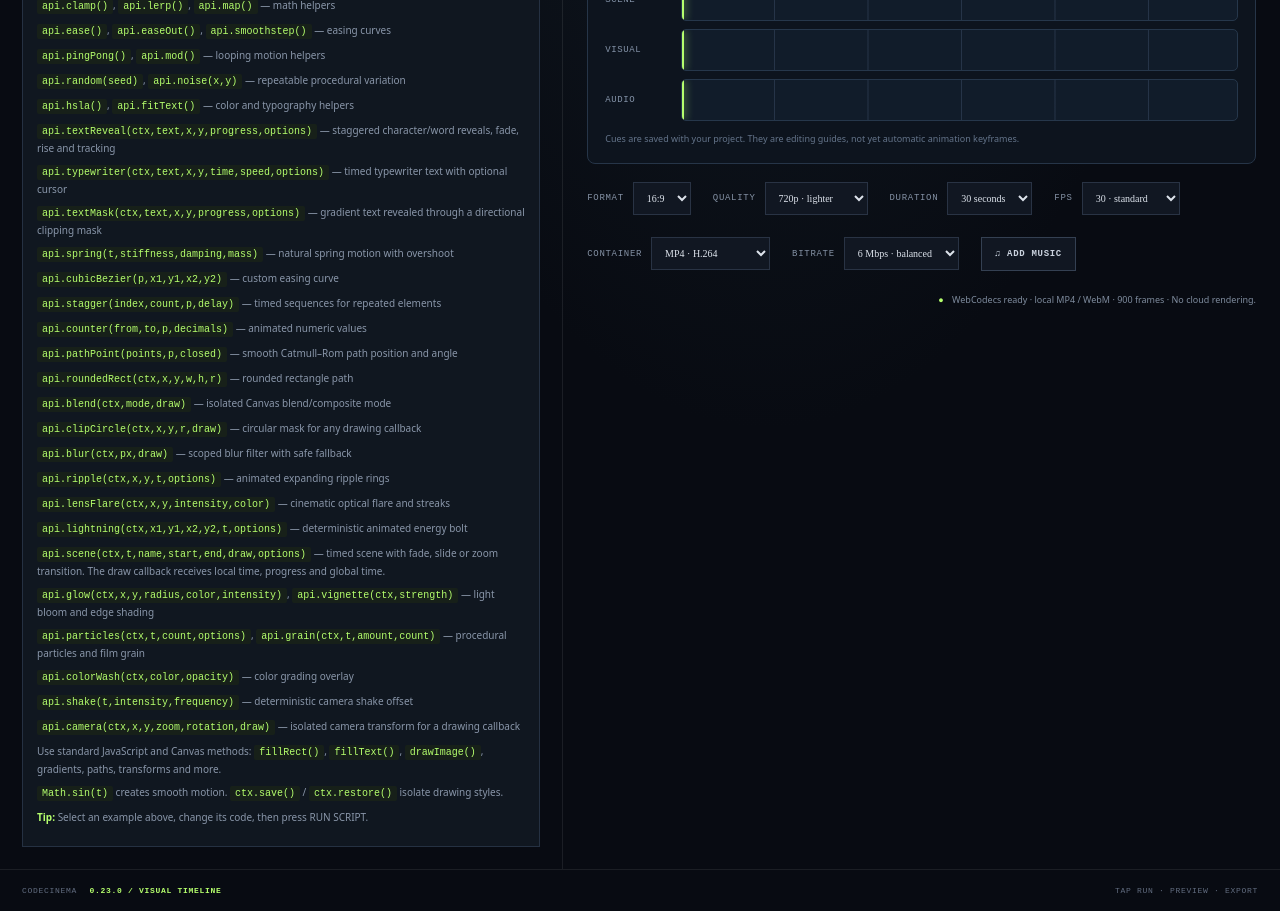
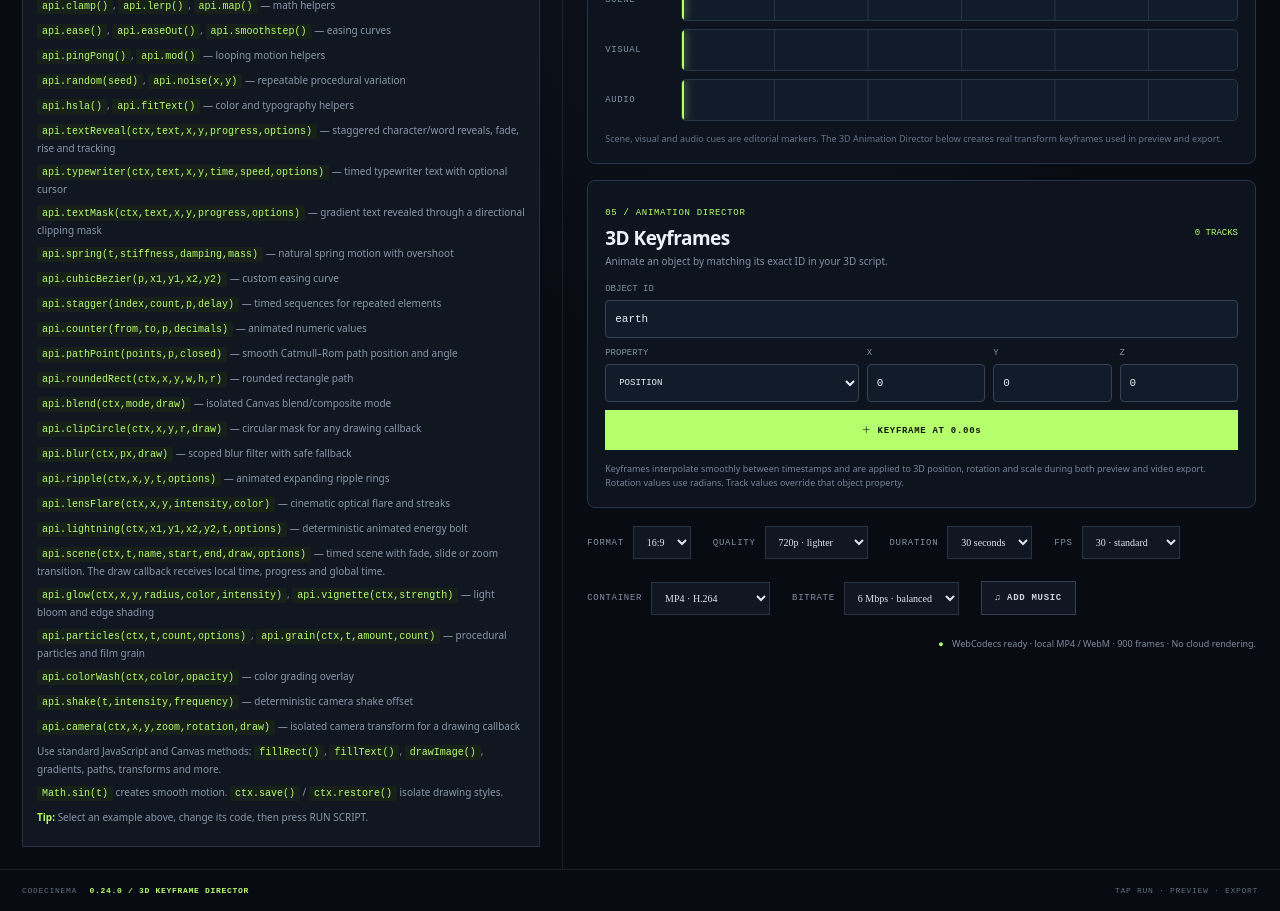
Before and after one commit to justaskaspire/CODECINEMA, a React (Vite) app: page / in a window 1280 px wide. Shown: the part 820-1731 px from the top of the page. Built offline with nearby package versions, Linux system fonts and the light colour scheme.

Commit message:
CODECINEMA v0.24 — Visual 3D Keyframe Director
* Add visual 3D keyframe editor for v0.24

* Style mobile-friendly 3D keyframe director

* Document visual 3D keyframe director

* Fix keyframe value typing in project import and UI

* Fix imported visual keyframe array typing

```diff
--- a/src/App.tsx
+++ b/src/App.tsx
@@ -298,6 +298,8 @@ api.scene(ctx, t, "FINALE", 10, 15, (local, progress) => {
 
 type TimelineTrack = "SCENE" | "VISUAL" | "AUDIO";
 type TimelineMarker = { id: string; time: number; track: TimelineTrack; label: string };
+type VisualTransformProperty = "position" | "rotation" | "scale";
+type VisualKeyframeTrack = { id: string; objectId: string; property: VisualTransformProperty; frames: AnimationKeyframe[] };
 type TrackValue = number | number[];
 type AnimationKeyframe = { time: number; value: TrackValue; ease?: "linear" | "smooth" | "in" | "out" | "hold" };
 const sampleAnimationTrack = (time: number, frames: AnimationKeyframe[], defaultEase: "linear" | "smooth" | "in" | "out" = "smooth"): TrackValue => {
@@ -320,8 +322,21 @@ const sampleAnimationTrack = (time: number, frames: AnimationKeyframe[], default
   return p < 1 ? a : b;
 };
 
+let activeVisualTracks: VisualKeyframeTrack[] = [];
+
 const api = {
-  render3D: (ctx: CanvasRenderingContext2D, time: number, width: number, height: number, config: ThreeSceneConfig = {}) => threeSceneRenderer.render(ctx,time,width,height,config),
+  render3D: (ctx: CanvasRenderingContext2D, time: number, width: number, height: number, config: ThreeSceneConfig = {}) => {
+    const objects = (config.objects ?? []).map(object => {
+      const animated = { ...object };
+      for (const track of activeVisualTracks) {
+        if (track.objectId !== object.id) continue;
+        const value = sampleAnimationTrack(time, track.frames);
+        if (Array.isArray(value) && value.length === 3) animated[track.property] = value as [number, number, number];
+      }
+      return animated;
+    });
+    threeSceneRenderer.render(ctx,time,width,height,{ ...config, objects });
+  },
   // Keyframe tracks return a number or vector at any exact timeline time.
   track: (time: number, frames: AnimationKeyframe[], easing: "linear" | "smooth" | "in" | "out" = "smooth") => sampleAnimationTrack(time, frames, easing),
   // Deterministic XZ orbit helper for planets, cameras and moving props.
@@ -644,6 +659,11 @@ export default function App() {
   const [historyState, setHistoryState] = useState({ canUndo: false, canRedo: false });
   const [timelineTrack, setTimelineTrack] = useState<TimelineTrack>("SCENE");
   const [timelineMarkers, setTimelineMarkers] = useState<TimelineMarker[]>(() => { try { const saved = JSON.parse(localStorage.getItem("codec-2026-timeline") || "[]"); return Array.isArray(saved) ? saved.filter((m: any) => m && typeof m.id === "string" && Number.isFinite(m.time) && ["SCENE","VISUAL","AUDIO"].includes(m.track) && typeof m.label === "string") : []; } catch { return []; } });
+  const [visualTracks, setVisualTracks] = useState<VisualKeyframeTrack[]>(() => { try { const saved = JSON.parse(localStorage.getItem("codec-2026-visual-tracks") || "[]"); return Array.isArray(saved) ? saved.filter((track: any) => track && typeof track.id === "string" && typeof track.objectId === "string" && ["position","rotation","scale"].includes(track.property) && Array.isArray(track.frames)).map((track: any) => ({ ...track, frames: track.frames.filter((frame: any) => frame && Number.isFinite(frame.time) && Array.isArray(frame.value) && frame.value.length === 3 && frame.value.every((v: any) => Number.isFinite(v))).map((frame: any) => ({ ...frame, value: (frame.value as number[]).map(Number) })) })) : []; } catch { return []; } });
+  const [objectIdInput, setObjectIdInput] = useState("earth");
+  const [propertyInput, setPropertyInput] = useState<VisualTransformProperty>("position");
+  const [transformInput, setTransformInput] = useState<[number, number, number]>([0, 0, 0]);
+  activeVisualTracks = visualTracks;
   const editorRef = useRef<HTMLTextAreaElement>(null);
   const historyRef = useRef<string[]>([code]);
   const historyIndexRef = useRef(0);
@@ -692,9 +712,21 @@ export default function App() {
     window.alert("To install CODECINEMA:\\n1. Open this page in Chrome.\\n2. Tap the ⋮ menu.\\n3. Choose Install app (or Add to Home screen).\\n4. Confirm Install.");
   };
 
-  useEffect(() => { codeRef.current = code; try { localStorage.setItem("codec-2026-script", code); localStorage.setItem("codec-2026-project-name", projectName); localStorage.setItem("codec-2026-timeline", JSON.stringify(timelineMarkers)); } catch { /* storage may be unavailable */ } }, [code, projectName, timelineMarkers]);
+  useEffect(() => { codeRef.current = code; try { localStorage.setItem("codec-2026-script", code); localStorage.setItem("codec-2026-project-name", projectName); localStorage.setItem("codec-2026-timeline", JSON.stringify(timelineMarkers)); localStorage.setItem("codec-2026-visual-tracks", JSON.stringify(visualTracks)); } catch { /* storage may be unavailable */ } }, [code, projectName, timelineMarkers, visualTracks]);
   const addTimelineMarker = () => { const count = timelineMarkers.filter(item => item.track === timelineTrack).length + 1; const label = (timelineTrack === "SCENE" ? "Scene " : timelineTrack === "VISUAL" ? "Visual " : "Audio ") + count; const marker: TimelineMarker = { id: String(Date.now()) + Math.random().toString(36).slice(2,7), time: Math.max(0, Math.min(duration, elapsedRef.current)), track: timelineTrack, label }; setTimelineMarkers(items => [...items, marker].sort((x,y) => x.time-y.time)); setStatus("TIMELINE CUE ADDED"); };
   const scrubTo = (time: number) => { const value = Math.max(0, Math.min(duration, time)); elapsedRef.current = value; setElapsed(value); setRunning(false); drawFrame(value); setStatus("TIMELINE SCRUBBING"); };
+  const addVisualKeyframe = () => {
+    const objectId = objectIdInput.trim();
+    if (!objectId) { setError("Enter the exact 3D object ID from your api.render3D script."); return; }
+    const time = Math.max(0, Math.min(duration, elapsedRef.current));
+    setVisualTracks(items => {
+      const existing = items.find(track => track.objectId === objectId && track.property === propertyInput);
+      const frame: AnimationKeyframe = { time, value: [...transformInput], ease: "smooth" };
+      if (!existing) return [...items, { id: objectId + "-" + propertyInput + "-" + Date.now(), objectId, property: propertyInput, frames: [frame] }];
+      return items.map(track => track.id !== existing.id ? track : { ...track, frames: [...track.frames.filter(item => Math.abs(item.time - time) > 0.001), frame].sort((a,b) => a.time-b.time) });
+    });
+    setError(""); setStatus("3D KEYFRAME ADDED"); drawFrame(time);
+  };
 
   const changeCode = (next: string) => {
     const history = historyRef.current;
@@ -928,7 +960,7 @@ export default function App() {
       name: projectName,
       code,
       settings: { duration, format, quality, fps, container, bitrate },
-      timeline: { markers: timelineMarkers }
+      timeline: { markers: timelineMarkers, visualTracks }
     };
     downloadBlob(new Blob([JSON.stringify(project, null, 2)], { type: "application/json" }), safeFileName(projectName) + ".cinema.json");
     setStatus("PROJECT SAVED");
@@ -940,7 +972,7 @@ export default function App() {
       const project = JSON.parse(await file.text()) as {
         app?: string; schemaVersion?: number; name?: string; code?: string;
         settings?: { duration?: number; format?: string; quality?: string; fps?: number; container?: ExportContainer; bitrate?: number };
-        timeline?: { markers?: TimelineMarker[] };
+        timeline?: { markers?: TimelineMarker[]; visualTracks?: VisualKeyframeTrack[] };
       };
       if (project.app !== "CODECINEMA" || project.schemaVersion !== 1 || typeof project.code !== "string") {
         throw new Error("This is not a supported CODECINEMA project file.");
@@ -955,6 +987,7 @@ export default function App() {
       if (settings.container === "mp4" || settings.container === "webm") setContainer(settings.container);
       if ([4,6,8,12].includes(settings.bitrate || 0)) setBitrate(settings.bitrate!);
       if (Array.isArray(project.timeline?.markers)) setTimelineMarkers(project.timeline.markers.filter(marker => marker && typeof marker.id === "string" && Number.isFinite(marker.time) && ["SCENE","VISUAL","AUDIO"].includes(marker.track) && typeof marker.label === "string").map(marker => ({ ...marker, time: Math.max(0, Math.min(settings.duration || 60, marker.time)) })));
+      setVisualTracks(Array.isArray(project.timeline?.visualTracks) ? project.timeline.visualTracks.filter(track => track && typeof track.id === "string" && typeof track.objectId === "string" && ["position","rotation","scale"].includes(track.property) && Array.isArray(track.frames)).map(track => ({ ...track, frames: track.frames.filter(frame => frame && Number.isFinite(frame.time) && Array.isArray(frame.value) && frame.value.length === 3 && frame.value.every(Number.isFinite)).map(frame => ({ ...frame, time: Math.max(0, Math.min(settings.duration || 60, frame.time)), value: (frame.value as number[]).map(Number) })) })) : []);
       setExample("");
       setError("");
       setElapsed(0); elapsedRef.current = 0;
@@ -1099,7 +1132,18 @@ export default function App() {
           <div className="timeline-ruler">{Array.from({length: 7}, (_,i) => { const time = duration * i / 6; return <button key={i} type="button" style={{left: (time/duration*100) + "%"}} onClick={() => scrubTo(time)}>{time.toFixed(0)}s</button>; })}</div>
           <div className="timeline-lanes">{(["SCENE","VISUAL","AUDIO"] as TimelineTrack[]).map(track => <div className="timeline-lane" key={track}><span className="timeline-lane-name">{track}</span><div className="timeline-lane-track" onClick={e => { const rect=e.currentTarget.getBoundingClientRect(); scrubTo(((e.clientX-rect.left)/rect.width)*duration); }}>{timelineMarkers.filter(marker => marker.track === track).map(marker => <button key={marker.id} type="button" className={"timeline-marker marker-" + track.toLowerCase()} style={{left: (marker.time/duration*100) + "%"}} title={marker.label + " · " + marker.time.toFixed(2) + "s"} onClick={e => { e.stopPropagation(); scrubTo(marker.time); }}><i />{marker.label}</button>)}<span className="timeline-playhead" style={{left: (elapsed/duration*100) + "%"}} /></div></div>)}</div>
           {timelineMarkers.length > 0 && <div className="timeline-cue-list">{[...timelineMarkers].sort((x,y)=>x.time-y.time).map(marker => <div className="timeline-cue" key={marker.id}><button type="button" onClick={() => scrubTo(marker.time)}><b>{marker.track}</b><span>{marker.label}</span><em>{marker.time.toFixed(2)}s</em></button><button type="button" aria-label={"Delete " + marker.label} onClick={() => setTimelineMarkers(items => items.filter(item => item.id !== marker.id))}>×</button></div>)}</div>}
-          <div className="timeline-footnote">Cues are saved with your project. They are editing guides, not yet automatic animation keyframes.</div>
+          <div className="timeline-footnote">Scene, visual and audio cues are editorial markers. The 3D Animation Director below creates real transform keyframes used in preview and export.</div>
+        </section>
+        <section className="keyframe-panel" aria-label="3D animation keyframe editor">
+          <div className="keyframe-heading"><div><span className="section-kicker">05 / ANIMATION DIRECTOR</span><h2>3D Keyframes</h2><p>Animate an object by matching its exact ID in your 3D script.</p></div><span className="keyframe-count">{visualTracks.length} TRACKS</span></div>
+          <label className="keyframe-object">OBJECT ID<input value={objectIdInput} onChange={e => setObjectIdInput(e.target.value)} placeholder="e.g. earth" disabled={exporting} /></label>
+          <div className="keyframe-controls">
+            <label>PROPERTY<select value={propertyInput} disabled={exporting} onChange={e => { const next = e.target.value as VisualTransformProperty; setPropertyInput(next); setTransformInput(next === "scale" ? [1,1,1] : [0,0,0]); }}><option value="position">POSITION</option><option value="rotation">ROTATION (RAD)</option><option value="scale">SCALE</option></select></label>
+            {(["X","Y","Z"] as const).map((axis,index) => <label key={axis}>{axis}<input type="number" step="0.1" value={transformInput[index]} disabled={exporting} onChange={e => setTransformInput(current => current.map((v,i) => i === index ? Number(e.target.value) : v) as [number,number,number])} /></label>)}
+            <button type="button" className="button primary keyframe-add" onClick={addVisualKeyframe} disabled={exporting}>＋ KEYFRAME AT {elapsed.toFixed(2)}s</button>
+          </div>
+          {visualTracks.length > 0 && <div className="keyframe-track-list">{visualTracks.map(track => <div className="keyframe-track" key={track.id}><div className="keyframe-track-title"><b>{track.objectId}</b><span>{track.property.toUpperCase()}</span><button type="button" onClick={() => setVisualTracks(items => items.filter(item => item.id !== track.id))} disabled={exporting} aria-label={"Delete " + track.objectId + " " + track.property}>×</button></div><div className="keyframe-points">{track.frames.map(frame => <button type="button" key={frame.time} onClick={() => scrubTo(frame.time)} disabled={exporting}><b>{frame.time.toFixed(2)}s</b><span>{(frame.value as number[]).map((v: number) => Number(v).toFixed(2)).join(" / ")}</span></button>)}</div></div>)}</div>}
+          <div className="keyframe-note">Keyframes interpolate smoothly between timestamps and are applied to 3D position, rotation and scale during both preview and video export. Rotation values use radians. Track values override that object property.</div>
         </section>
         <div className="render-settings">
           <label>FORMAT <select value={format} disabled={exporting} onChange={e => setFormat(e.target.value)}>{Object.keys(formats).map(item => <option key={item}>{item}</option>)}</select></label>
@@ -1121,6 +1165,6 @@ export default function App() {
       <button type="button" onClick={saveProject}>↓ SAVE</button>
       <button type="button" onClick={() => setMobileTab("preview")}>▣ VIEW</button>
     </nav>
-    <footer><span>CODECINEMA <b>0.23.0 / VISUAL TIMELINE</b></span><span>TAP RUN · PREVIEW · EXPORT</span></footer>
+    <footer><span>CODECINEMA <b>0.24.0 / 3D KEYFRAME DIRECTOR</b></span><span>TAP RUN · PREVIEW · EXPORT</span></footer>
   </main>;
 }
--- a/src/style.css
+++ b/src/style.css
@@ -117,3 +117,30 @@ footer{height:38px}
 .timeline-cue>button:last-child{width:31px;height:31px;border:1px solid #51353c;border-radius:4px;background:#24171d;color:#f1aab2;font-size:17px;cursor:pointer}
 .timeline-footnote{margin-top:11px;color:#64748a;font-size:9px;line-height:1.5}
 @media(max-width:680px){.timeline-panel{margin-top:18px;padding:12px}.timeline-heading{align-items:flex-start}.timeline-heading h2{font-size:17px}.timeline-heading p{max-width:210px}.timeline-add{padding:9px 8px;font-size:8px}.timeline-lane{grid-template-columns:51px minmax(0,1fr);gap:6px}.timeline-lane-name{font-size:8px}.timeline-ruler{margin-left:57px}.timeline-marker{max-width:65%;font-size:7px;padding:5px 5px 5px 10px}.timeline-marker i{left:3px}.timeline-lane-track{height:39px}.timeline-toolbar{font-size:8px}}
+
+
+/* v0.24 — visual 3D keyframe director */
+.keyframe-panel{margin-top:16px;padding:17px;background:#0d141e;border:1px solid #263548;border-radius:8px;min-width:0}
+.keyframe-heading{display:flex;align-items:center;justify-content:space-between;gap:12px}
+.keyframe-heading h2{margin:5px 0 3px;color:#edf3fb;font-size:19px;letter-spacing:-.5px}
+.keyframe-heading p{margin:0;color:#8290a4;font-size:10px;line-height:1.5}
+.keyframe-count{color:#b5ff6d;font:9px 'DM Mono',monospace;white-space:nowrap}
+.keyframe-object{display:flex;flex-direction:column;gap:6px;margin-top:15px;color:#8290a4;font:9px 'DM Mono',monospace}
+.keyframe-object input,.keyframe-controls input,.keyframe-controls select{width:100%;min-width:0;min-height:38px;padding:8px 9px;background:#111b29;border:1px solid #334358;border-radius:4px;color:#e5edf7;font:11px 'DM Mono',monospace;outline:none}
+.keyframe-object input:focus,.keyframe-controls input:focus,.keyframe-controls select:focus{border-color:#b5ff6d}
+.keyframe-controls{display:grid;grid-template-columns:1.5fr repeat(3,minmax(54px,.7fr));gap:8px;margin-top:10px;align-items:end}
+.keyframe-controls label{display:flex;flex-direction:column;gap:6px;color:#8290a4;font:9px 'DM Mono',monospace}
+.keyframe-controls select{font-size:9px}
+.keyframe-add{grid-column:1/-1;min-height:40px}
+.keyframe-track-list{display:flex;flex-direction:column;gap:8px;margin-top:14px}
+.keyframe-track{padding:10px;border:1px solid #29394d;border-radius:5px;background:#101a27}
+.keyframe-track-title{display:flex;align-items:center;gap:9px}
+.keyframe-track-title b{color:#f1f5fb;font:10px 'DM Mono',monospace;overflow-wrap:anywhere}
+.keyframe-track-title span{color:#9cdbff;font:8px 'DM Mono',monospace}
+.keyframe-track-title button{margin-left:auto;width:28px;height:28px;border:1px solid #51353c;border-radius:4px;background:#24171d;color:#f1aab2;font-size:17px}
+.keyframe-points{display:flex;flex-wrap:wrap;gap:6px;margin-top:8px}
+.keyframe-points button{display:flex;flex-direction:column;gap:4px;padding:7px 8px;border:1px solid #34475e;border-radius:4px;background:#142235;color:#dce8f6;text-align:left}
+.keyframe-points button b{color:#b5ff6d;font:8px 'DM Mono',monospace}
+.keyframe-points button span{font:8px 'DM Mono',monospace;color:#9eb0c7}
+.keyframe-note{margin-top:12px;color:#74849a;font-size:9px;line-height:1.6}
+@media(max-width:680px){.keyframe-panel{padding:12px}.keyframe-heading h2{font-size:17px}.keyframe-controls{grid-template-columns:1fr 1fr 1fr;gap:7px}.keyframe-controls label:first-child{grid-column:1/-1}.keyframe-controls label{font-size:8px}.keyframe-controls input,.keyframe-controls select{min-height:42px;font-size:11px}.keyframe-add{grid-column:1/-1;min-height:44px;font-size:9px}}
```
Also changed, not shown: 1 other file (tests, documents, lock files or other folders).
